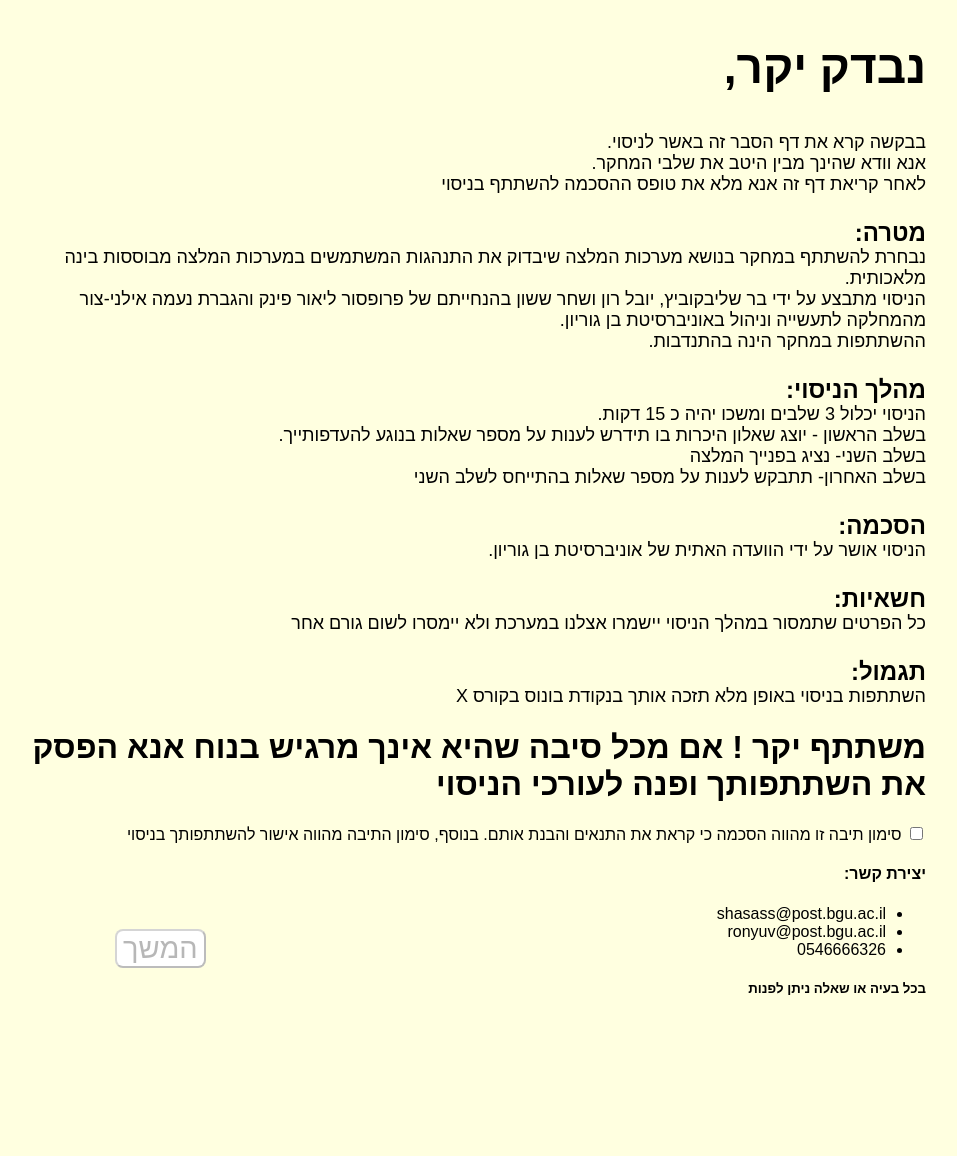
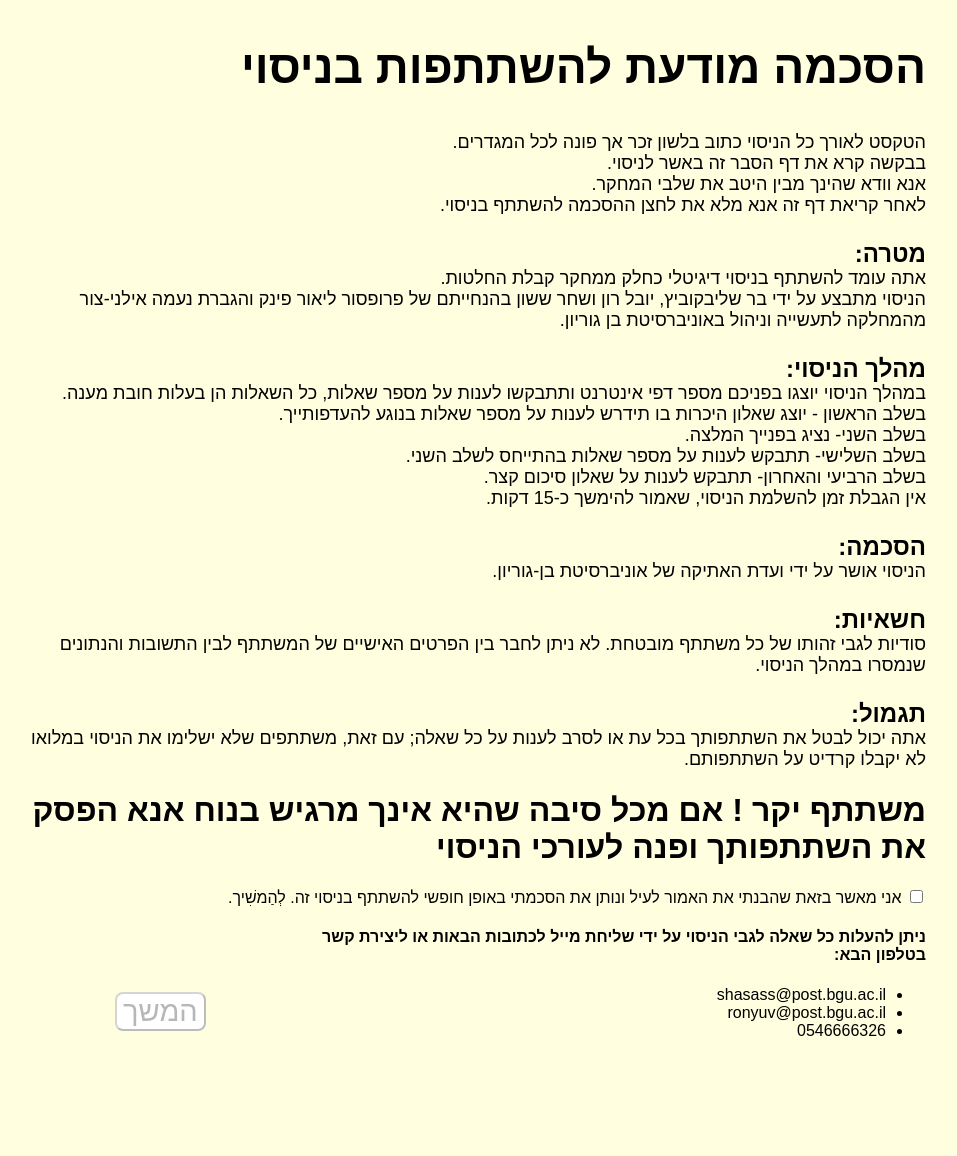
Before and after one commit to Shasass12/FinalProject, a Flask app: page / in a window 1280 px wide. Shown: the whole page, without its empty margins (142-1099 px from the left). Before the commit the page ends 995 px from the top, so only its background shows below. Run offline with Flask 2, Linux system fonts and the light colour scheme.

Commit message:
home page html changes

```diff
--- a/pages/home/templates/home.html
+++ b/pages/home/templates/home.html
@@ -8,52 +8,52 @@
 </head>
 <body>
 <div id="mainContainer" class="main">
-    <h2>נבדק יקר,</h2>
+    <h2>הסכמה מודעת להשתתפות בניסוי</h2>
     <p>
+        <span>הטקסט לאורך כל הניסוי כתוב בלשון זכר אך פונה לכל המגדרים.</span><br>
         <span>בבקשה קרא את דף הסבר זה באשר לניסוי.</span><br>
         <span>אנא וודא שהינך מבין היטב את שלבי המחקר.</span><br>
-        <span>לאחר קריאת דף זה אנא מלא את טופס ההסכמה להשתתף בניסוי</span>
+        <span>לאחר קריאת דף זה אנא מלא את לחצן ההסכמה להשתתף בניסוי.</span>
     </p>
     <h3>מטרה:</h3>
     <p>
-        <span>נבחרת להשתתף במחקר בנושא מערכות המלצה שיבדוק את התנהגות המשתמשים במערכות המלצה מבוססות בינה מלאכותית.</span><br>
+        <span>אתה עומד להשתתף בניסוי דיגיטלי כחלק ממחקר קבלת החלטות.</span><br>
         <span>הניסוי מתבצע על ידי בר שליבקוביץ, יובל רון ושחר ששון בהנחייתם של פרופסור ליאור פינק והגברת נעמה אילני-צור מהמחלקה לתעשייה וניהול באוניברסיטת בן גוריון.</span><br>
-        <span>ההשתתפות במחקר הינה בהתנדבות.</span><br>
     </p>
     <h3>מהלך הניסוי:</h3>
     <p>
-        <span>הניסוי יכלול 3 שלבים ומשכו יהיה כ 15 דקות.</span><br>
+        <span>במהלך הניסוי יוצגו בפניכם מספר דפי אינטרנט ותתבקשו לענות על מספר שאלות, כל השאלות הן בעלות חובת מענה.</span><br>
         <span>בשלב הראשון - יוצג שאלון היכרות בו תידרש לענות על מספר שאלות בנוגע להעדפותייך.</span><br>
-        <span>בשלב השני- נציג בפנייך המלצה</span><br>
-        <span>בשלב האחרון- תתבקש לענות על מספר שאלות בהתייחס לשלב השני</span><br>
+        <span>בשלב השני- נציג בפנייך המלצה.</span><br>
+        <span>בשלב השלישי- תתבקש לענות על מספר שאלות בהתייחס לשלב השני.</span><br>
+        <span>בשלב הרביעי והאחרון- תתבקש לענות על שאלון סיכום קצר.</span><br>
+        <span>אין הגבלת זמן להשלמת הניסוי, שאמור להימשך כ-15 דקות.</span><br>
     </p>
     <h3>הסכמה:</h3>
     <p>
-        <span>הניסוי אושר על ידי הוועדה האתית של אוניברסיטת בן גוריון.</span>
+        <span>הניסוי אושר על ידי ועדת האתיקה של אוניברסיטת בן-גוריון.</span>
     </p>
     <h3>חשאיות:</h3>
     <p>
-        <span>כל הפרטים שתמסור במהלך הניסוי יישמרו אצלנו במערכת ולא יימסרו לשום גורם אחר</span>
+        <span>סודיות לגבי זהותו של כל משתתף מובטחת. לא ניתן לחבר בין הפרטים האישיים של המשתתף לבין התשובות והנתונים שנמסרו במהלך הניסוי.</span>
     </p>
     <h3>תגמול:</h3>
     <p>
-        <span>השתתפות בניסוי באופן מלא תזכה אותך בנקודת בונוס בקורס X</span>
+        <span>אתה יכול לבטל את השתתפותך בכל עת או לסרב לענות על כל שאלה; עם זאת, משתתפים שלא ישלימו את הניסוי במלואו לא יקבלו קרדיט על השתתפותם.</span>
     </p>
 
     <h1>משתתף יקר ! אם מכל סיבה שהיא אינך מרגיש בנוח אנא הפסק את השתתפותך ופנה לעורכי הניסוי</h1>
     <input type="checkbox" id="checkbox" name="vehicle1" value="Bike">
-    <label for="checkbox"> סימון תיבה זו מהווה הסכמה כי קראת את התנאים והבנת אותם.
-        בנוסף, סימון התיבה מהווה אישור להשתתפותך בניסוי
+    <label for="checkbox"> אני מאשר בזאת שהבנתי את האמור לעיל ונותן את הסכמתי באופן חופשי להשתתף בניסוי זה. לְהַמשִׁיך.
     </label><br>
     <div class="bottomContainer">
         <div id="zurKesherContainer">
-            <h4>יצירת קשר:</h4>
+            <h4>ניתן להעלות כל שאלה לגבי הניסוי על ידי שליחת מייל לכתובות הבאות או ליצירת קשר בטלפון הבא:</h4>
             <ul>
                 <li>shasass@post.bgu.ac.il</li>
                 <li>ronyuv@post.bgu.ac.il</li>
                 <li>0546666326</li>
             </ul>
-            <h5>בכל בעיה או שאלה ניתן לפנות</h5>
         </div>
         <div style="padding: 65px;">
             <button disabled class="btn" id="submitInstruction" onclick="window.location.href='{{ url_for('sheelon.index') }}';">
```
